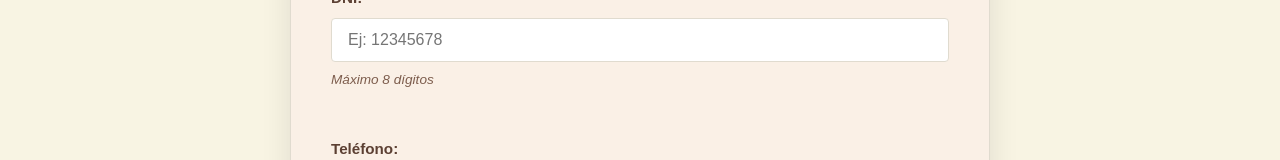
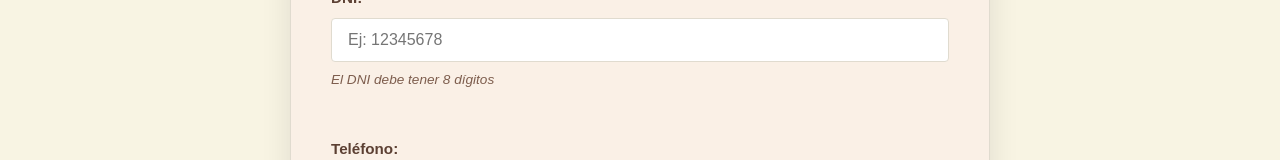
Before and after one commit to G10VANN4/feriaArtesanos, a React app in the folder frontend/: page /formulario in a window 1280 px wide. Shown: the part 380-540 px from the top of the page. Built offline with nearby package versions, Linux system fonts and the light colour scheme; the HTML template or start-up script is replaced by a standard one.

Commit message:
8 digitos dni front

```diff
--- a/frontend/src/pages/Formulario.jsx
+++ b/frontend/src/pages/Formulario.jsx
@@ -243,7 +243,7 @@ const Formulario = () => {
                 max="99999999"
                 className="form-input"
               />
-              <small className="form-help">Máximo 8 dígitos</small>
+              <small className="form-help"> El DNI debe tener 8 dígitos</small>
             </div>
 
             {/* Teléfono */}
```
